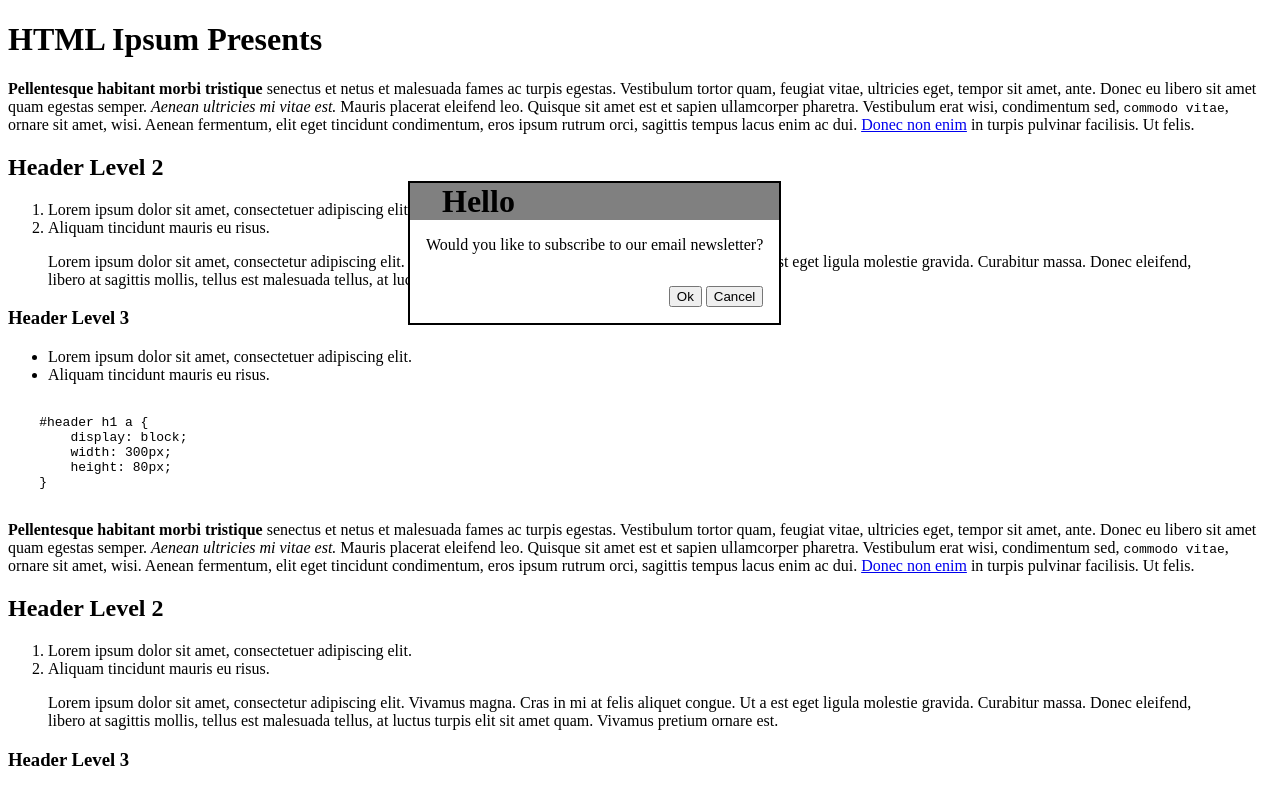
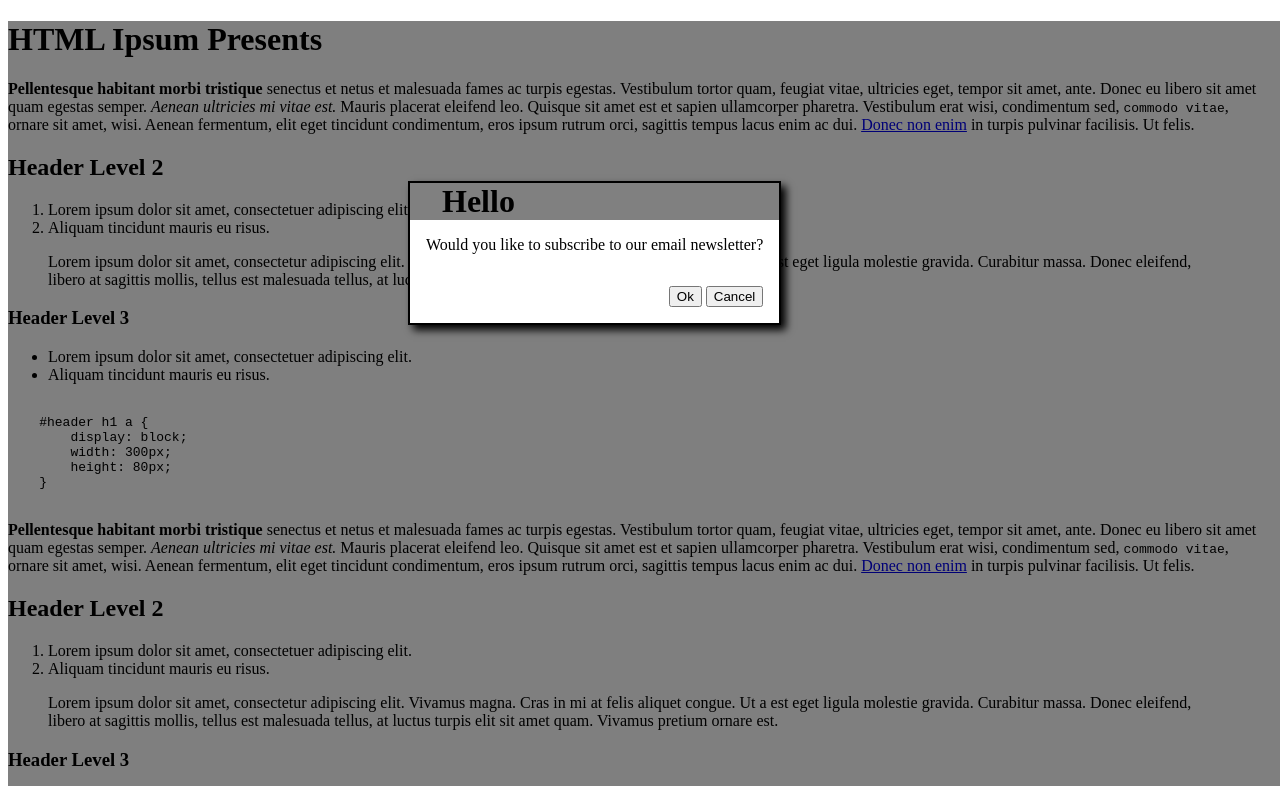
Before and after one commit to schmidtna/digitalcrafts_html_css_exercises, a plain HTML site: page modal_flexercise.html in a window 1280 px wide. Shown: the top 786 px of the page. Drawn offline with Linux system fonts and the light colour scheme.

Commit message:
worked out most of the modal exercise

```diff
--- a/modal_flexercise.css
+++ b/modal_flexercise.css
@@ -1,9 +1,19 @@
+.modal-screenshadow {
+    background: rgba(0, 0, 0, .5);
+    position: fixed;
+    margin: 0;
+    padding: 0;
+    height: 100%;
+    width: 100%;
+}
+
 .modal-dialog {
     position : fixed;
     border : 2px solid black;
     background-color : white;
     padding : 0em;
     margin : 10em 0 0 25em;
+    box-shadow: 5px 5px 8px;
 }
 
 .modal-header {
--- a/modal_flexercise.html
+++ b/modal_flexercise.html
@@ -6,6 +6,7 @@
     <link rel = "stylesheet" type = "text/css" href = "modal_flexercise.css">
   </head>
   <body>
+    <div class= "modal-screenshadow">
       <div class="modal-dialog">
         <div class="modal-header">
           <label class="modal-title">Hello</label>
@@ -18,6 +19,7 @@
         <div class="modal-buttons">
           <button>Ok</button>
           <button>Cancel</button>
+        </div>
       </div>
   </div>
     <h1>HTML Ipsum Presents</h1>
```
Lines whose indentation alone changed are shown as unchanged.
